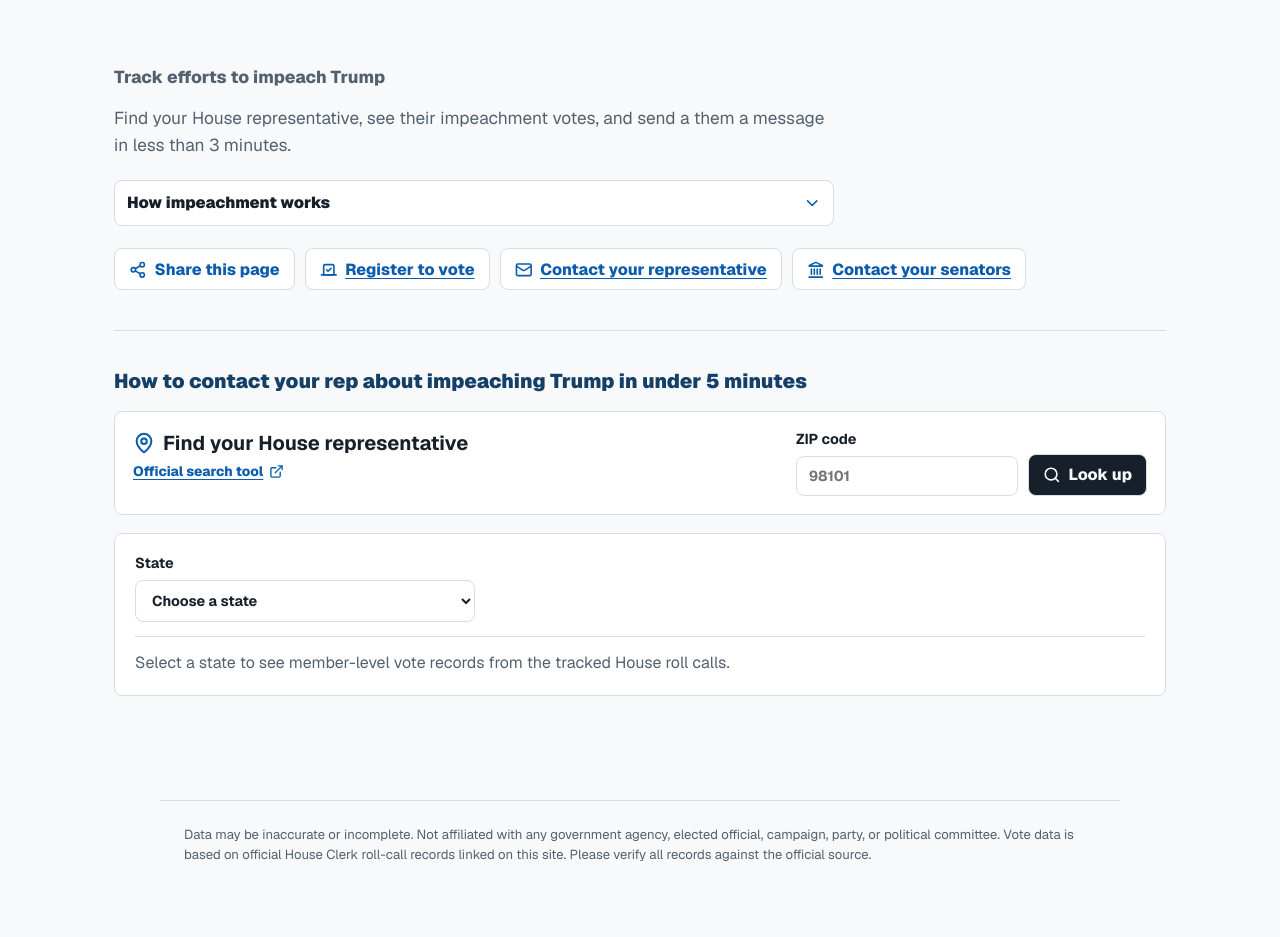
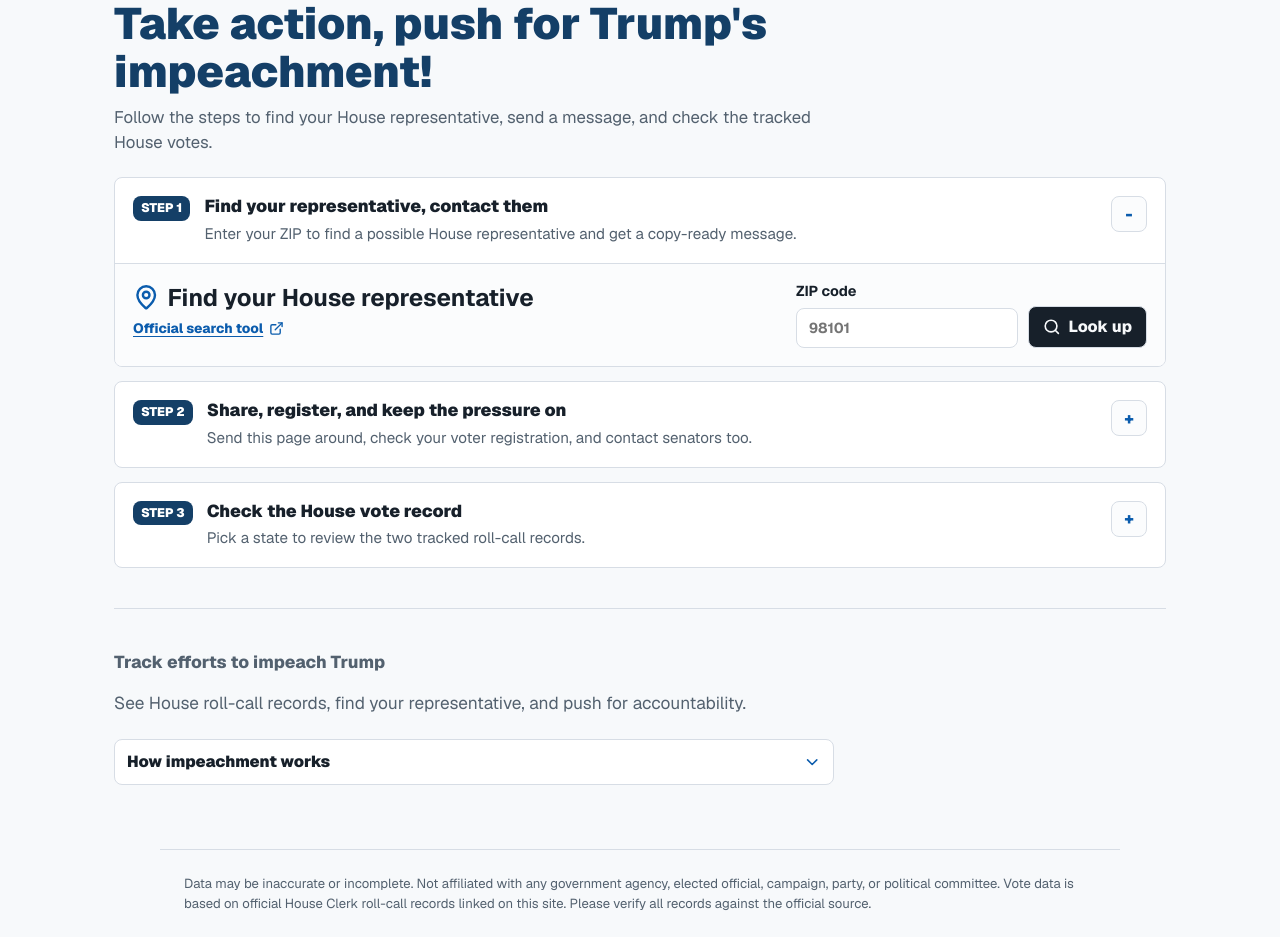
Before and after one commit to impeach-trump/impeach_trump, a Next.js app: page / in a window 1280 px wide. Before the commit the page ends 888 px from the top, so only its background shows below. Built offline with nearby package versions, Linux system fonts and the light colour scheme.

Commit message:
Turn steps into accordions

```diff
--- a/src/app/_components/state-vote-summary.tsx
+++ b/src/app/_components/state-vote-summary.tsx
@@ -4,13 +4,16 @@
   Check,
   Copy,
   ExternalLink,
+  Landmark,
   Mail,
   MapPin,
   Search,
+  Vote,
   X,
 } from "lucide-react";
 import {
   type FormEvent,
+  type SyntheticEvent,
   useMemo,
   useState,
   useSyncExternalStore,
@@ -22,6 +25,7 @@
 import { getRegionName, usRegions } from "@/data/states";
 import { memberVotesByVoteId, voteMetadata } from "@/data/votes";
 import type { MemberVoteRecord } from "@/data/types";
+import { SharePageButton } from "./share-page-button";
 import styles from "../page.module.css";
 
 const DETECTED_STATE_COOKIE = "detected_state";
@@ -131,6 +135,13 @@
   helpedImpeachmentMoveForward: boolean;
   rawVote: MemberVoteRecord["rawVote"];
   resolution: string;
+};
+type ActionStepKey = "findRepresentative" | "reviewVotes" | "keepPressure";
+
+const INITIAL_ACTION_STEPS: Record<ActionStepKey, boolean> = {
+  findRepresentative: true,
+  keepPressure: false,
+  reviewVotes: false,
 };
 
 const repContactsByGeoid: Record<string, RepresentativeContactRecord> =
@@ -256,6 +267,8 @@
 
 export function StateVoteSummary() {
   const [chosenState, setChosenState] = useState<string | null>(null);
+  const [openActionSteps, setOpenActionSteps] =
+    useState<Record<ActionStepKey, boolean>>(INITIAL_ACTION_STEPS);
   const [zipInput, setZipInput] = useState("");
   const [manualRepresentative, setManualRepresentative] =
     useState<PossibleRepresentative | null>(null);
@@ -317,6 +330,19 @@
     }
   }
 
+  function handleActionStepToggle(
+    step: ActionStepKey,
+    event: SyntheticEvent<HTMLDetailsElement>,
+  ) {
+    const isOpen = event.currentTarget.open;
+
+    setOpenActionSteps((currentSteps) =>
+      currentSteps[step] === isOpen
+        ? currentSteps
+        : { ...currentSteps, [step]: isOpen },
+    );
+  }
+
   async function handleZipLookup(event: FormEvent<HTMLFormElement>) {
     event.preventDefault();
 
@@ -359,6 +385,11 @@
         selectState(representativeState);
       }
 
+      setOpenActionSteps((currentSteps) => ({
+        ...currentSteps,
+        findRepresentative: true,
+        reviewVotes: true,
+      }));
       setShowOfficialZipLookupLink(false);
       setZipLookupMessage("");
     } catch {
@@ -386,16 +417,43 @@
   }
 
   return (
-    <section className={styles.section} aria-labelledby="contact-rep-cta">
-      <div className={styles.lookupHeader}>
-        <h2 className={styles.lookupCta} id="contact-rep-cta">
-          <span className={styles.lookupCtaText}>
-            How to contact your rep about impeaching Trump in under 5 minutes
-          </span>
-        </h2>
+    <section
+      className={styles.guidedSection}
+      aria-labelledby="guided-process-title"
+    >
+      <div className={styles.guidedHeader}>
+        <h1 className={styles.guidedTitle} id="guided-process-title">
+          {"Take action, push for Trump's impeachment!"}
+        </h1>
+        <p>
+          Follow the steps to find your House representative, send a message,
+          and check the tracked House votes.
+        </p>
       </div>
 
-      <div className={styles.zipLookupCard}>
+      <div className={styles.actionSteps}>
+        <details
+          className={styles.actionStep}
+          onToggle={(event) =>
+            handleActionStepToggle("findRepresentative", event)
+          }
+          open={openActionSteps.findRepresentative}
+        >
+          <summary className={styles.actionStepSummary}>
+            <span className={styles.actionStepNumber}>Step 1</span>
+            <span className={styles.actionStepSummaryText}>
+              <span className={styles.actionStepTitle}>
+                Find your representative, contact them
+              </span>
+              <span className={styles.actionStepDescription}>
+                Enter your ZIP to find a possible House representative and get
+                a copy-ready message.
+              </span>
+            </span>
+          </summary>
+
+          <div className={styles.actionStepBody}>
+            <div className={styles.zipLookupCard}>
         <div className={styles.zipLookup}>
           <div className={styles.zipLookupText}>
             <h2 id="representative-lookup">
@@ -549,9 +607,81 @@
             </div>
           </aside>
         ) : null}
-      </div>
+            </div>
+          </div>
+        </details>
 
-      <div className={styles.stateGrid}>
+        <details
+          className={styles.actionStep}
+          onToggle={(event) => handleActionStepToggle("keepPressure", event)}
+          open={openActionSteps.keepPressure}
+        >
+          <summary className={styles.actionStepSummary}>
+            <span className={styles.actionStepNumber}>Step 2</span>
+            <span className={styles.actionStepSummaryText}>
+              <span className={styles.actionStepTitle}>
+                Share, register, and keep the pressure on
+              </span>
+              <span className={styles.actionStepDescription}>
+                Send this page around, check your voter registration, and
+                contact senators too.
+              </span>
+            </span>
+          </summary>
+
+          <div className={styles.actionStepBody}>
+            <div className={styles.stepCtaGroup} aria-label="More actions">
+              <SharePageButton />
+              <a
+                className={styles.ctaLink}
+                href="https://vote.gov/"
+                rel="noopener noreferrer"
+                target="_blank"
+              >
+                <Vote aria-hidden="true" className={styles.buttonIcon} />
+                Register to vote
+              </a>
+              <a
+                className={styles.ctaLink}
+                href={OFFICIAL_REPRESENTATIVE_LOOKUP_URL}
+                rel="noopener noreferrer"
+                target="_blank"
+              >
+                <Mail aria-hidden="true" className={styles.buttonIcon} />
+                Official House lookup
+              </a>
+              <a
+                className={styles.ctaLink}
+                href="https://www.senate.gov/senators/senators-contact.htm"
+                rel="noopener noreferrer"
+                target="_blank"
+              >
+                <Landmark aria-hidden="true" className={styles.buttonIcon} />
+                Contact your senators
+              </a>
+            </div>
+          </div>
+        </details>
+
+        <details
+          className={styles.actionStep}
+          onToggle={(event) => handleActionStepToggle("reviewVotes", event)}
+          open={openActionSteps.reviewVotes}
+        >
+          <summary className={styles.actionStepSummary}>
+            <span className={styles.actionStepNumber}>Step 3</span>
+            <span className={styles.actionStepSummaryText}>
+              <span className={styles.actionStepTitle}>
+                Check the House vote record
+              </span>
+              <span className={styles.actionStepDescription}>
+                Pick a state to review the two tracked roll-call records.
+              </span>
+            </span>
+          </summary>
+
+          <div className={styles.actionStepBody}>
+            <div className={styles.stateGrid}>
         <section
           className={styles.memberPanel}
           aria-label="State House vote records"
@@ -757,7 +887,10 @@
               House roll calls.
             </p>
           )}
-        </section>
+              </section>
+            </div>
+          </div>
+        </details>
       </div>
     </section>
   );
--- a/src/app/page.module.css
+++ b/src/app/page.module.css
@@ -2,15 +2,15 @@
   width: min(100%, 1100px);
   max-width: 100%;
   margin: 0 auto;
-  padding: 64px 24px;
+  padding: 0 24px 64px;
   overflow-x: clip;
 }
 
 .hero {
   display: grid;
   gap: 22px;
-  padding-bottom: 40px;
-  border-bottom: 1px solid var(--border);
+  padding-top: 40px;
+  border-top: 1px solid var(--border);
 }
 
 .heroCopy {
@@ -53,6 +53,131 @@
 
 .section h3 {
   font-size: 1.05rem;
+}
+
+.guidedSection {
+  display: grid;
+  gap: 22px;
+  padding: 0 0 40px;
+}
+
+.guidedHeader {
+  display: grid;
+  gap: 10px;
+  max-width: 820px;
+}
+
+.guidedTitle {
+  color: #143f67;
+  font-size: 2.75rem;
+  font-weight: 900;
+  line-height: 1.08;
+}
+
+.guidedHeader p {
+  max-width: 720px;
+  color: var(--muted);
+  font-size: 1.05rem;
+  line-height: 1.5;
+}
+
+.actionSteps {
+  display: grid;
+  gap: 14px;
+}
+
+.actionStep {
+  display: grid;
+  min-width: 0;
+  overflow: hidden;
+  border: 1px solid var(--border);
+  border-radius: 8px;
+  background: var(--surface);
+}
+
+.actionStepSummary {
+  display: flex;
+  align-items: flex-start;
+  gap: 14px;
+  padding: 18px;
+  cursor: pointer;
+  list-style: none;
+}
+
+.actionStepSummary::marker,
+.actionStepSummary::-webkit-details-marker {
+  display: none;
+}
+
+.actionStepSummary::after {
+  content: "+";
+  display: inline-grid;
+  flex: 0 0 auto;
+  place-items: center;
+  width: 34px;
+  height: 34px;
+  margin-left: auto;
+  border: 1px solid var(--border);
+  border-radius: 8px;
+  background: #fbfcfd;
+  color: var(--link);
+  font-size: 1.05rem;
+  font-weight: 900;
+  line-height: 1;
+}
+
+.actionStep[open] .actionStepSummary {
+  border-bottom: 1px solid var(--border);
+}
+
+.actionStep[open] .actionStepSummary::after {
+  content: "-";
+}
+
+.actionStepNumber {
+  flex: 0 0 auto;
+  padding: 6px 8px;
+  border-radius: 8px;
+  background: #143f67;
+  color: #ffffff;
+  font-size: 0.78rem;
+  font-weight: 900;
+  line-height: 1;
+  text-transform: uppercase;
+}
+
+.actionStepSummaryText {
+  display: grid;
+  gap: 5px;
+  min-width: 0;
+}
+
+.actionStepTitle {
+  color: var(--foreground);
+  font-size: 1.08rem;
+  font-weight: 900;
+  line-height: 1.25;
+  overflow-wrap: anywhere;
+}
+
+.actionStepDescription {
+  color: var(--muted);
+  font-size: 0.95rem;
+  line-height: 1.45;
+}
+
+.actionStepBody {
+  display: grid;
+  gap: 18px;
+  min-width: 0;
+  padding: 18px;
+  background: #fbfcfd;
+}
+
+.stepCtaGroup {
+  display: flex;
+  flex-wrap: wrap;
+  gap: 10px;
 }
 
 .sectionHeader {
@@ -223,11 +348,7 @@
   gap: 18px;
   width: 100%;
   min-width: 0;
-  overflow: hidden;
-  padding: 18px;
-  border: 1px solid var(--border);
-  border-radius: 8px;
-  background: var(--surface);
+  overflow: visible;
 }
 
 .zipLookup {
@@ -364,9 +485,9 @@
 .representativeCard {
   display: grid;
   gap: 16px;
-  margin: 0 -18px -18px;
   padding: 18px;
-  border-top: 1px solid #b7d0eb;
+  border: 1px solid #b7d0eb;
+  border-radius: 8px;
   background: #edf6ff;
 }
 
@@ -471,6 +592,11 @@
   line-height: 1.25;
 }
 
+.copyTemplate summary span {
+  min-width: 0;
+  overflow-wrap: anywhere;
+}
+
 .copyTemplate summary::marker,
 .copyTemplate summary::-webkit-details-marker {
   display: none;
@@ -549,10 +675,6 @@
   display: grid;
   gap: 14px;
   min-width: 0;
-  padding: 20px;
-  border: 1px solid var(--border);
-  border-radius: 8px;
-  background: var(--surface);
 }
 
 .statePanelHeader {
@@ -838,12 +960,12 @@
 @media (max-width: 680px) {
   .page {
     width: 100%;
-    padding: 28px 14px;
+    padding: 0 14px 28px;
   }
 
   .hero {
     gap: 12px;
-    padding-bottom: 24px;
+    padding-top: 24px;
   }
 
   .heroCopy {
@@ -885,6 +1007,35 @@
     padding: 28px 0;
   }
 
+  .guidedSection {
+    gap: 16px;
+    padding: 0 0 28px;
+  }
+
+  .guidedHeader {
+    justify-items: center;
+    text-align: center;
+  }
+
+  .guidedTitle {
+    max-width: 100%;
+    font-size: 2rem;
+  }
+
+  .actionStepSummary,
+  .actionStepBody {
+    padding: 14px;
+  }
+
+  .actionStepSummary {
+    gap: 10px;
+  }
+
+  .actionStepSummary::after {
+    width: 32px;
+    height: 32px;
+  }
+
   .lookupCta {
     max-width: 100%;
     font-size: 2rem;
@@ -906,18 +1057,12 @@
     grid-template-columns: 1fr;
   }
 
-  .zipLookupCard,
-  .memberPanel {
-    padding: 14px;
-  }
-
   .voteAccordionSummary,
   .voteAccordionBody {
     padding: 14px;
   }
 
   .representativeCard {
-    margin: 0 -14px -14px;
     padding: 14px;
   }
 
@@ -942,8 +1087,16 @@
     width: 100%;
   }
 
-  .copyTemplateActions,
-  .copyTemplate summary {
+  .stepCtaGroup {
+    display: grid;
+  }
+
+  .stepCtaGroup .ctaButton,
+  .stepCtaGroup .ctaLink {
+    width: 100%;
+  }
+
+  .copyTemplateActions {
     display: grid;
   }
 
@@ -956,14 +1109,8 @@
 }
 
 @media (max-width: 460px) {
-  .copyTemplateActions,
-  .copyTemplate summary {
+  .copyTemplateActions {
     display: grid;
-  }
-
-  .copyTemplate summary::after {
-    grid-row: 1;
-    justify-self: start;
   }
 
   .memberTable td {
--- a/src/app/page.tsx
+++ b/src/app/page.tsx
@@ -1,17 +1,18 @@
-import { ChevronDown, Landmark, Mail, Vote } from "lucide-react";
-import { SharePageButton } from "./_components/share-page-button";
+import { ChevronDown } from "lucide-react";
 import { StateVoteSummary } from "./_components/state-vote-summary";
 import styles from "./page.module.css";
 
 export default function Home() {
   return (
     <main className={styles.page}>
+      <StateVoteSummary />
+
       <section className={styles.hero}>
         <div className={styles.heroCopy}>
           <p className={styles.siteTitle}>Track efforts to impeach Trump</p>
           <p>
-            Find your House representative, see their impeachment votes, and
-            send a them a message in less than 3 minutes.
+            See House roll-call records, find your representative, and push for
+            accountability.
           </p>
         </div>
 
@@ -26,77 +27,7 @@
             <li>The Senate holds a trial and votes on whether to convict.</li>
           </ol>
         </details>
-
-        <div className={styles.ctaGroup} aria-label="Take action">
-          <SharePageButton />
-          <a
-            className={styles.ctaLink}
-            href="https://vote.gov/"
-            rel="noopener noreferrer"
-            target="_blank"
-          >
-            <Vote aria-hidden="true" className={styles.buttonIcon} />
-            Register to vote
-          </a>
-          <a
-            className={styles.ctaLink}
-            href="https://www.house.gov/representatives/find-your-representative"
-            rel="noopener noreferrer"
-            target="_blank"
-          >
-            <Mail aria-hidden="true" className={styles.buttonIcon} />
-            Contact your representative
-          </a>
-          <a
-            className={styles.ctaLink}
-            href="https://www.senate.gov/senators/senators-contact.htm"
-            rel="noopener noreferrer"
-            target="_blank"
-          >
-            <Landmark aria-hidden="true" className={styles.buttonIcon} />
-            Contact your senators
-          </a>
-        </div>
-
-        <details className={styles.mobileActionMenu}>
-          <summary>
-            <span>Take action</span>
-            <ChevronDown aria-hidden="true" className={styles.summaryIcon} />
-          </summary>
-          <div className={styles.mobileActionBody}>
-            <SharePageButton />
-            <a
-              className={styles.ctaLink}
-              href="https://vote.gov/"
-              rel="noopener noreferrer"
-              target="_blank"
-            >
-              <Vote aria-hidden="true" className={styles.buttonIcon} />
-              Register to vote
-            </a>
-            <a
-              className={styles.ctaLink}
-              href="https://www.house.gov/representatives/find-your-representative"
-              rel="noopener noreferrer"
-              target="_blank"
-            >
-              <Mail aria-hidden="true" className={styles.buttonIcon} />
-              Contact your representative
-            </a>
-            <a
-              className={styles.ctaLink}
-              href="https://www.senate.gov/senators/senators-contact.htm"
-              rel="noopener noreferrer"
-              target="_blank"
-            >
-              <Landmark aria-hidden="true" className={styles.buttonIcon} />
-              Contact your senators
-            </a>
-          </div>
-        </details>
       </section>
-
-      <StateVoteSummary />
     </main>
   );
 }
```
